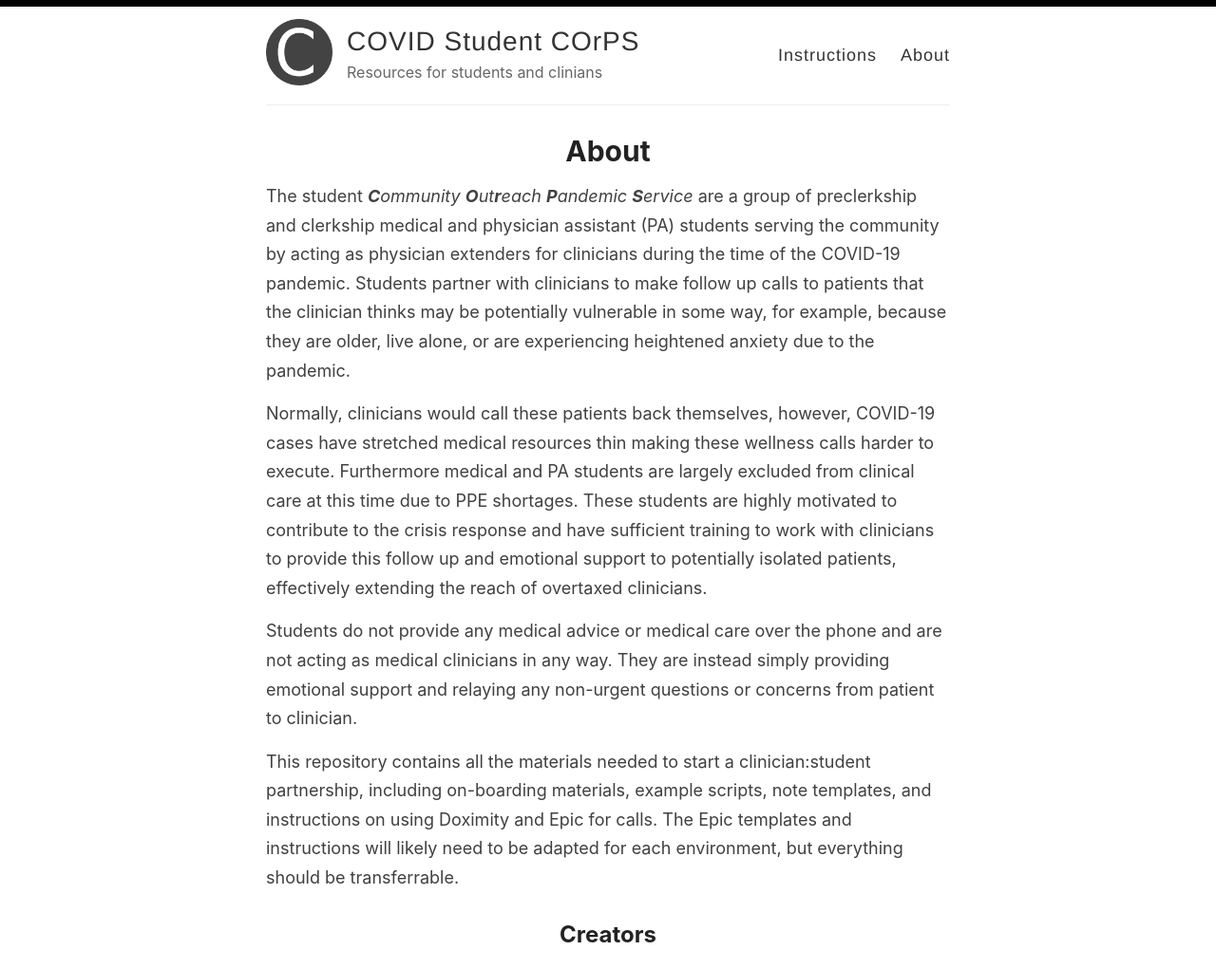
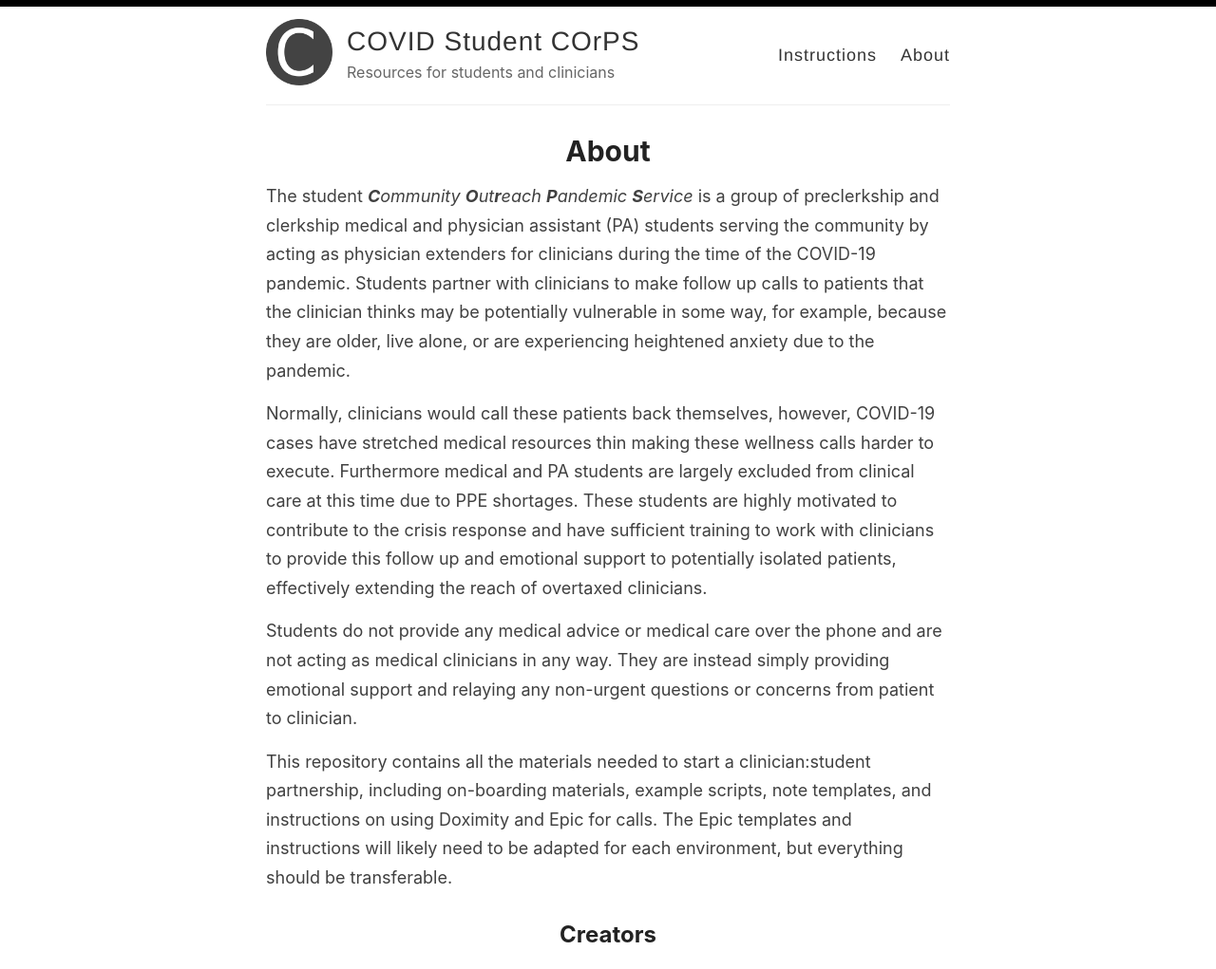
Before and after one commit to MikeDacre/studentcorps, a Jekyll site: the page built from _pages/about.md, in a window 1280 px wide. Shown: the top 1021 px of the page at 95% size. Built offline with Jekyll 4.4.1, drawn with Linux system fonts in a browser that asks for light colours.

Commit message:
Typo correction

```diff
--- a/_config.yml
+++ b/_config.yml
@@ -9,7 +9,7 @@ name: COVID Student COrPS
 author: The Stanford Walk With Me Team
 
 # Short bio or description (displayed in the header)
-description: Resources for students and clinians
+description: Resources for students and clinicians
 
 # URL of your avatar or profile pic (you could use your GitHub profile pic)
 avatar: /images/studentcorps_logo.png
--- a/_pages/about.md
+++ b/_pages/about.md
@@ -5,13 +5,13 @@ title: About
 ---
 
 
-The student <em><b>C</b>ommunity <b>O</b>ut<b>r</b>each <b>P</b>andemic <b>S</b>ervice</em> are a group of preclerkship and clerkship medical and physician assistant (PA) students serving the community by acting as physician extenders for clinicians during the time of the COVID-19 pandemic. Students partner with clinicians to make follow up calls to patients that the clinician thinks may be potentially vulnerable in some way, for example, because they are older, live alone, or are experiencing heightened anxiety due to the pandemic.
+The student <em><b>C</b>ommunity <b>O</b>ut<b>r</b>each <b>P</b>andemic <b>S</b>ervice</em> is a group of preclerkship and clerkship medical and physician assistant (PA) students serving the community by acting as physician extenders for clinicians during the time of the COVID-19 pandemic. Students partner with clinicians to make follow up calls to patients that the clinician thinks may be potentially vulnerable in some way, for example, because they are older, live alone, or are experiencing heightened anxiety due to the pandemic.
 
 Normally, clinicians would call these patients back themselves, however, COVID-19 cases have stretched medical resources thin making these wellness calls harder to execute. Furthermore medical and PA students are largely excluded from clinical care at this time due to PPE shortages. These students are highly motivated to contribute to the crisis response and have sufficient training to work with clinicians to provide this follow up and emotional support to potentially isolated patients, effectively extending the reach of overtaxed clinicians.
 
 Students do not provide any medical advice or medical care over the phone and are not acting as medical clinicians in any way. They are instead simply providing emotional support and relaying any non-urgent questions or concerns from patient to clinician.
 
-This repository contains all the materials needed to start a clinician:student partnership, including on-boarding materials, example scripts, note templates, and instructions on using Doximity and Epic for calls. The Epic templates and instructions will likely need to be adapted for each environment, but everything should be transferrable.
+This repository contains all the materials needed to start a clinician:student partnership, including on-boarding materials, example scripts, note templates, and instructions on using Doximity and Epic for calls. The Epic templates and instructions will likely need to be adapted for each environment, but everything should be transferable.
 
 ## Creators
 
```
Also changed, not shown: index.md (+1 -1 lines).
